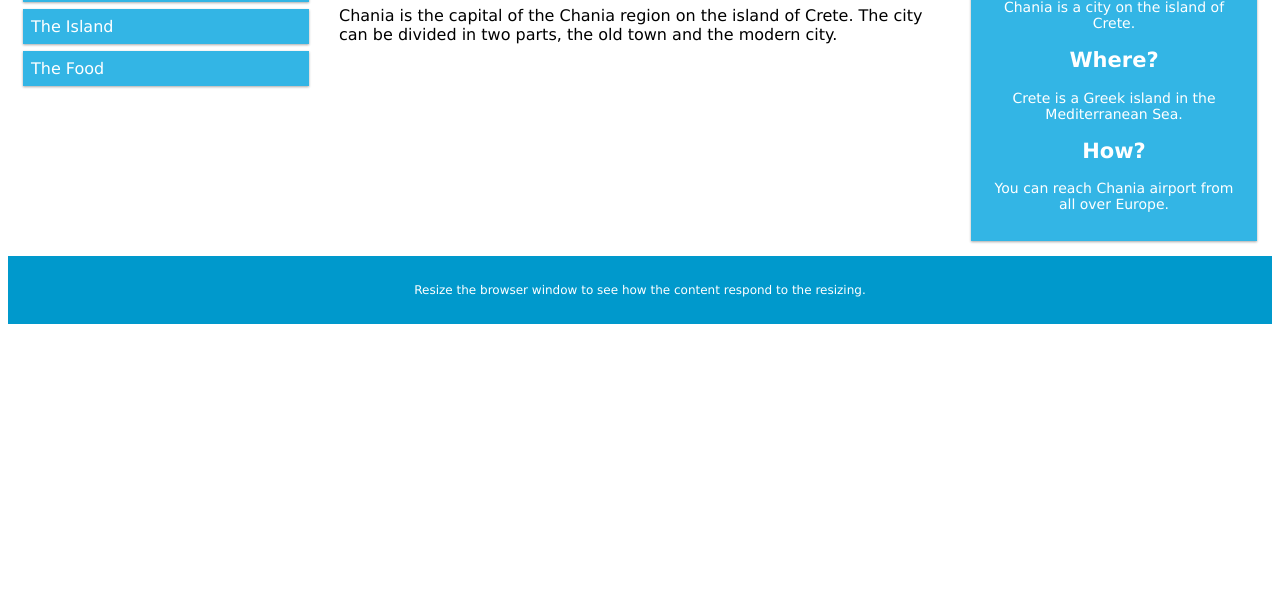
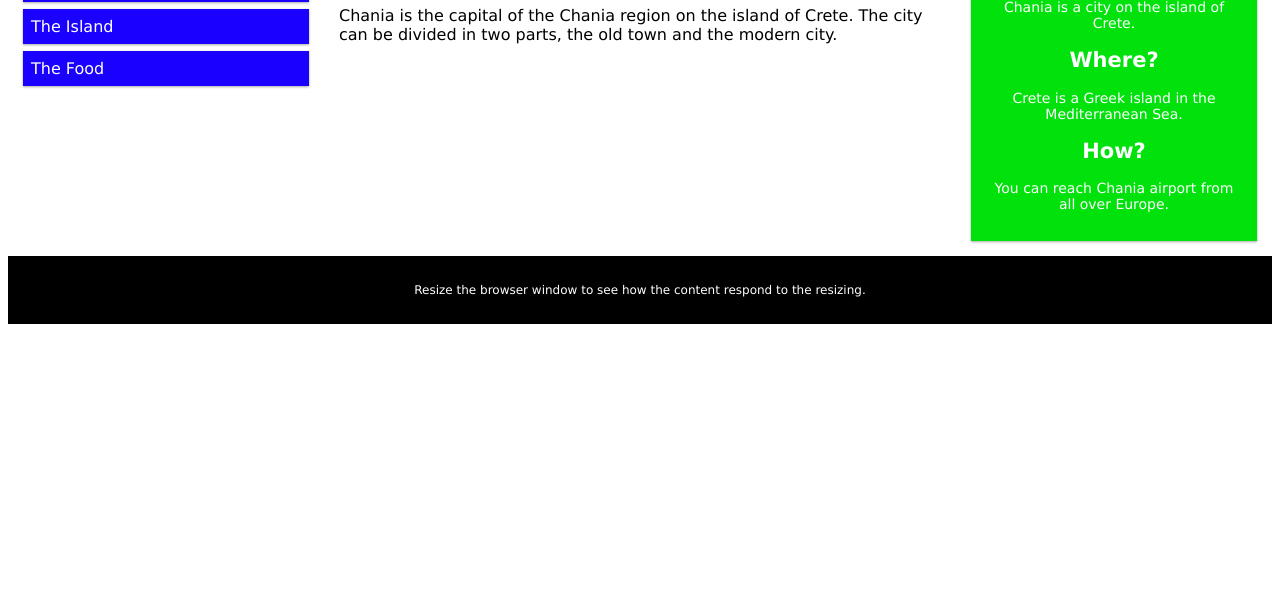
Before and after one commit to abdunfih/html-site-1, a plain HTML site: page index.html in a window 1280 px wide. Shown: the part 209-800 px from the top of the page. Drawn offline with Linux system fonts and the light colour scheme.

Commit message:
add updata 2

```diff
--- a/index.html
+++ b/index.html
@@ -37,17 +37,17 @@ html {
 .menu li {
   padding: 8px;
   margin-bottom: 7px;
-  background-color: #33b5e5;
+  background-color: #1a01ff;
   color: #ffffff;
   box-shadow: 0 1px 3px rgba(0,0,0,0.12), 0 1px 2px rgba(0,0,0,0.24);
 }
 
 .menu li:hover {
-  background-color: #0099cc;
+  background-color: #e102ff;
 }
 
 .aside {
-  background-color: #33b5e5;
+  background-color: rgb(1, 226, 12);
   padding: 15px;
   color: #ffffff;
   text-align: center;
@@ -56,7 +56,7 @@ html {
 }
 
 .footer {
-  background-color: #0099cc;
+  background-color: #000000;
   color: #ffffff;
   text-align: center;
   font-size: 12px;
@@ -74,7 +74,7 @@ html {
   .col-s-2 {width: 16.66%;}
   .col-s-3 {width: 25%;}
   .col-s-4 {width: 33.33%;}
-  .col-s-5 {width: 60.66%;}
+  .col-s-5 {width: 100.66%;}
   .col-s-6 {width: 50%;}
   .col-s-7 {width: 58.33%;}
   .col-s-8 {width: 66.66%;}
```
